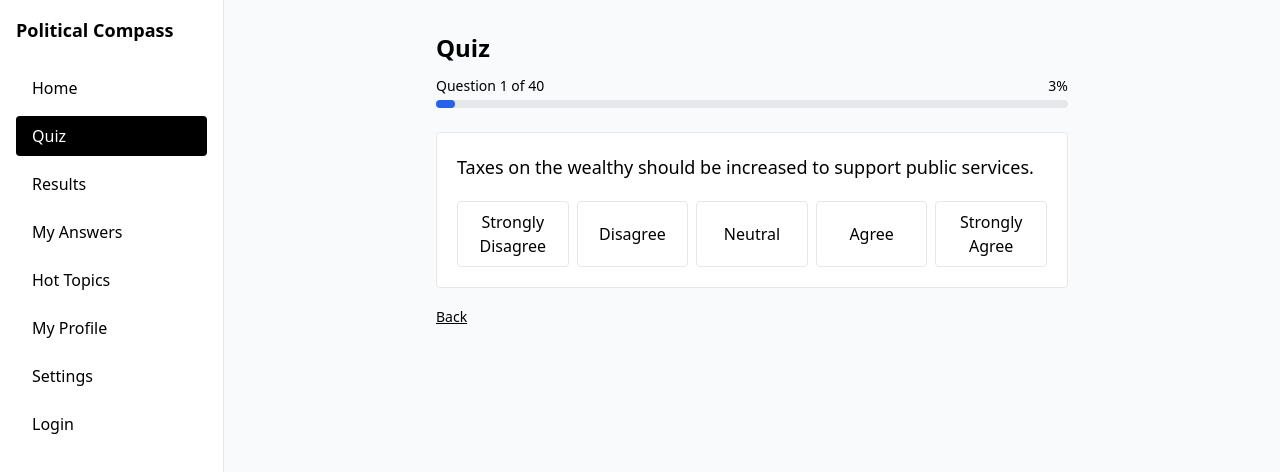
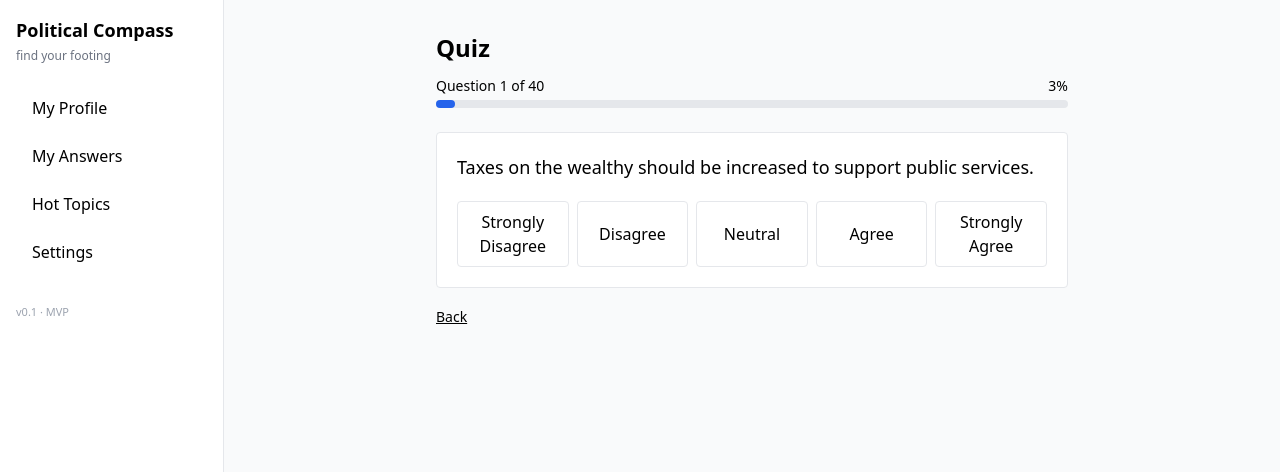
Before and after one commit to HumzaR/political-compass-clean, a Next.js app: page /quiz in a window 1280 px wide. Shown: the top 472 px of the page. Built offline with nearby package versions, Linux system fonts and the light colour scheme.

Commit message:
Sidebar: add My Answers link (final), remove DEV/test items

```diff
--- a/components/SidebarLayout.js
+++ b/components/SidebarLayout.js
@@ -22,20 +22,20 @@ export default function SidebarLayout({ children }) {
     <div className="min-h-screen flex">
       {/* Sidebar */}
       <aside className="w-56 border-r bg-white p-4">
-        <h1 className="text-lg font-bold mb-6">Political Compass</h1>
+        <h1 className="text-lg font-bold mb-1">Political Compass</h1>
+        <p className="text-xs text-gray-500 mb-6">find your footing</p>
+
         <nav className="flex flex-col gap-2">
-          <NavLink href="/">Home</NavLink>
-          <NavLink href="/quiz">Quiz</NavLink>
-          <NavLink href="/results">Results</NavLink>
+          <NavLink href="/profile">My Profile</NavLink>
 
-          {/* ✅ Added link */}
+          {/* ✅ New link */}
           <NavLink href="/my-answers">My Answers</NavLink>
 
           <NavLink href="/hot-topics">Hot Topics</NavLink>
-          <NavLink href="/profile">My Profile</NavLink>
           <NavLink href="/settings">Settings</NavLink>
-          <NavLink href="/login">Login</NavLink>
         </nav>
+
+        <div className="mt-8 text-[11px] text-gray-400">v0.1 · MVP</div>
       </aside>
 
       {/* Main content */}
```
